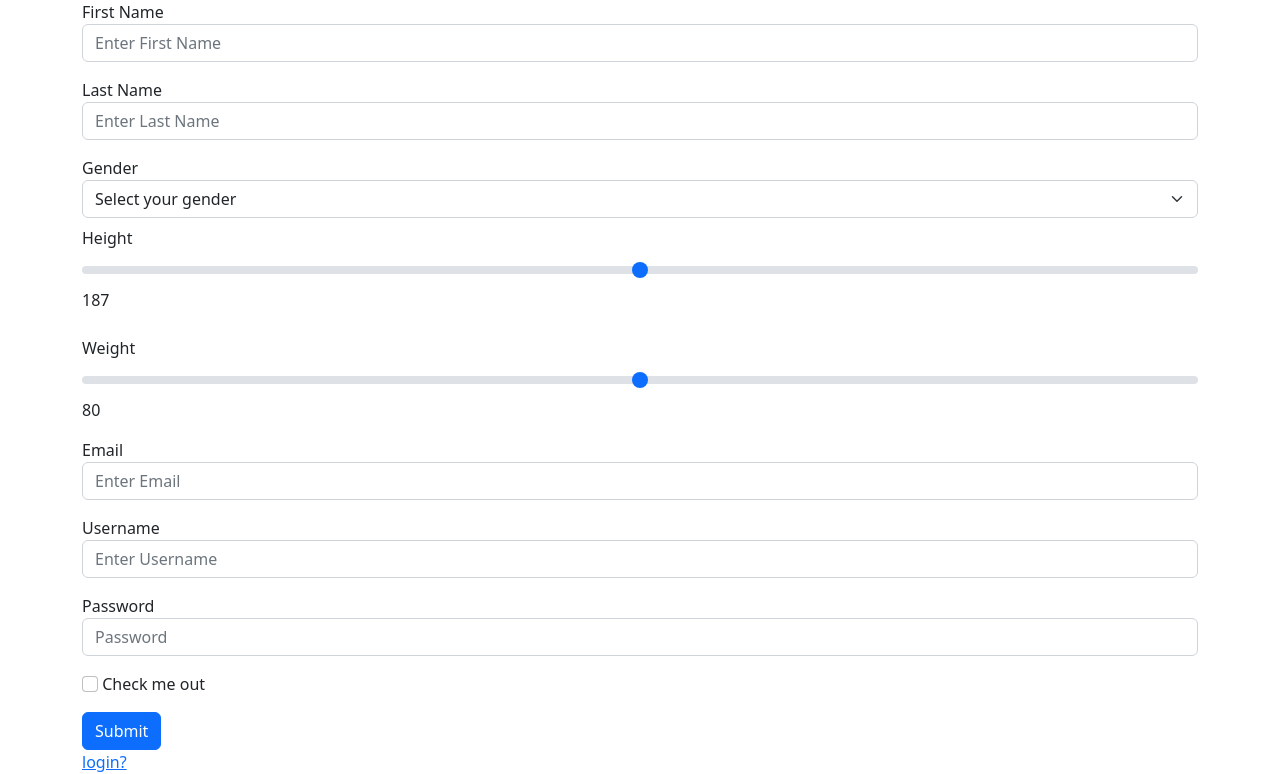
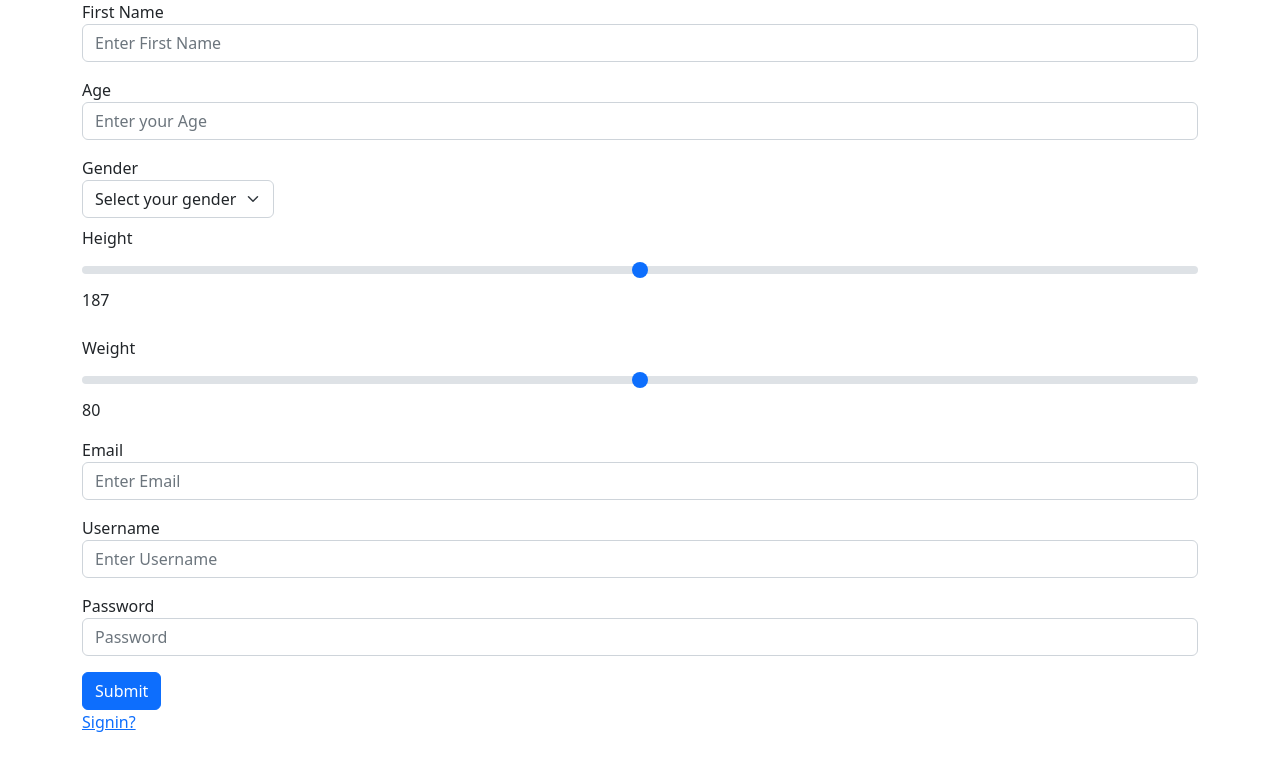
Before and after one commit to moustaphaGR/Mon-Alimentation, a PHP site: page /register.php in a window 1280 px wide. Shown: the part 76-850 px from the top of the page. After the commit the page ends 808 px from the top, so only its background shows below. Run offline with PHP 8.4, Linux system fonts and the light colour scheme; data that the repository does not hold is empty.

Commit message:
bugs fixed

```diff
--- a/includes/footer.php
+++ b/includes/footer.php
@@ -6,9 +6,11 @@
 
 <script src="assets/js/app.js"></script>
 <?php
-foreach ($meal as $key => $value) {
+if (isset($meal)) {
+    foreach ($meal as $key => $value) {
 
-    include 'chart-template-js.php';
+        include 'chart-template-js.php';
+    }
 } ?>
 
 </body>
--- a/index.php
+++ b/index.php
@@ -53,7 +53,8 @@ if (isset($_POST['inputRepas']) && isset($_POST['inputCalories'])) {
     $conn = null;
 
     // Redirect the user to a confirmation page
-    header('location:confirmation.php');
+    //header('location:confirmation.php');
+    header('location:index.php');
     exit;
 }
 
--- a/register.php
+++ b/register.php
@@ -1,6 +1,12 @@
 <?php
-    $page=["title" => "Track Calorie - Register"];
-    include_once("includes/header.php");
+require_once('includes/config.php');
+
+$page = ["title" => "Track Calorie - Register"];
+include_once("includes/header.php");
+
+
+
+$conn = null;
 ?>
 
 <header>
@@ -17,54 +23,53 @@
     <div class="container">
         <div class="row">
             <div class="col">
-                <form>
+                <form method="POST">
                     <div class="mb-3">
-                        <label for="firstName">First Name</label>
-                        <input type="text" class="form-control" id="firstName" placeholder="Enter First Name">
+                        <label for="firstname">First Name</label>
+                        <input type="text" class="form-control" id="firstname" name="firstname"
+                            placeholder="Enter First Name">
                     </div>
                     <div class="mb-3">
-                        <label for="lastName">Last Name</label>
-                        <input type="text" class="form-control" id="lastName" placeholder="Enter Last Name">
+                        <label for="age">Age</label>
+                        <input type="number" class="form-control" id="age" name="age" placeholder="Enter your Age">
                     </div>
-                    <laber for="gender">
-                        Gender<select class="form-select" aria-label="Default select example">
+                    <label for="gender">
+                        Gender<select class="form-select" aria-label="Default select example" name="gender">
                             <option selected>Select your gender</option>
                             <option value="1">Male</option>
                             <option value="2">Female</option>
                             <option value="3">Other</option>
                         </select>
-                    </laber>
+                    </label>
                     <div class="mb-3">
                         <label for="height" class="form-label mt-2">Height</label>
                         <input type="range" class="form-range" min="120" max="230" step="1"
-                            oninput="sliderChangeHeight(this.value)" id="height">
+                            oninput="sliderChangeHeight(this.value)" id="height" name="height">
                         <output id="output">187</output>
                     </div>
                     <div class="mb-3">
                         <label for="weight" class="form-label mt-2">Weight</label>
                         <input type="range" class="form-range" min="40" max="250" step="0.1"
-                            oninput="sliderChangeWeight(this.value)" id="weight">
+                            oninput="sliderChangeWeight(this.value)" id="weight" name="weight">
                         <output id="outputWeight">80</output>
                     </div>
                     <div class="mb-3">
                         <label for="email">Email</label>
-                        <input type="email" class="form-control" id="email" placeholder="Enter Email">
+                        <input type="email" class="form-control" id="email" name="email" placeholder="Enter Email">
                     </div>
                     <div class="mb-3">
                         <label for="username">Username</label>
-                        <input type="text" class="form-control" id="username" placeholder="Enter Username">
+                        <input type="text" class="form-control" id="username" name="username"
+                            placeholder="Enter Username">
                     </div>
                     <div class="mb-3">
-                        <label for="exampleInputPassword1">Password</label>
-                        <input type="password" class="form-control" id="exampleInputPassword1" placeholder="Password">
-                    </div>
-                    <div class="mb-3">
-                        <input type="checkbox" class="form-check-input" id="exampleCheck1">
-                        <label class="form-check-label" for="exampleCheck1">Check me out</label>
+                        <label for="password">Password</label>
+                        <input type="password" class="form-control" id="password" name="password"
+                            placeholder="Password">
                     </div>
                     <button type="submit" class="btn btn-primary">Submit</button>
                 </form>
-                <a href="login.php">login?</a>
+                <a href="login.php">Signin?</a>
             </div>
         </div>
     </div>
@@ -76,5 +81,5 @@
 
 
 <?php
-    include_once("includes/footer.php");
+include_once("includes/footer.php");
 ?>
```
Also changed, not shown: login.php (+4 -4 lines).
